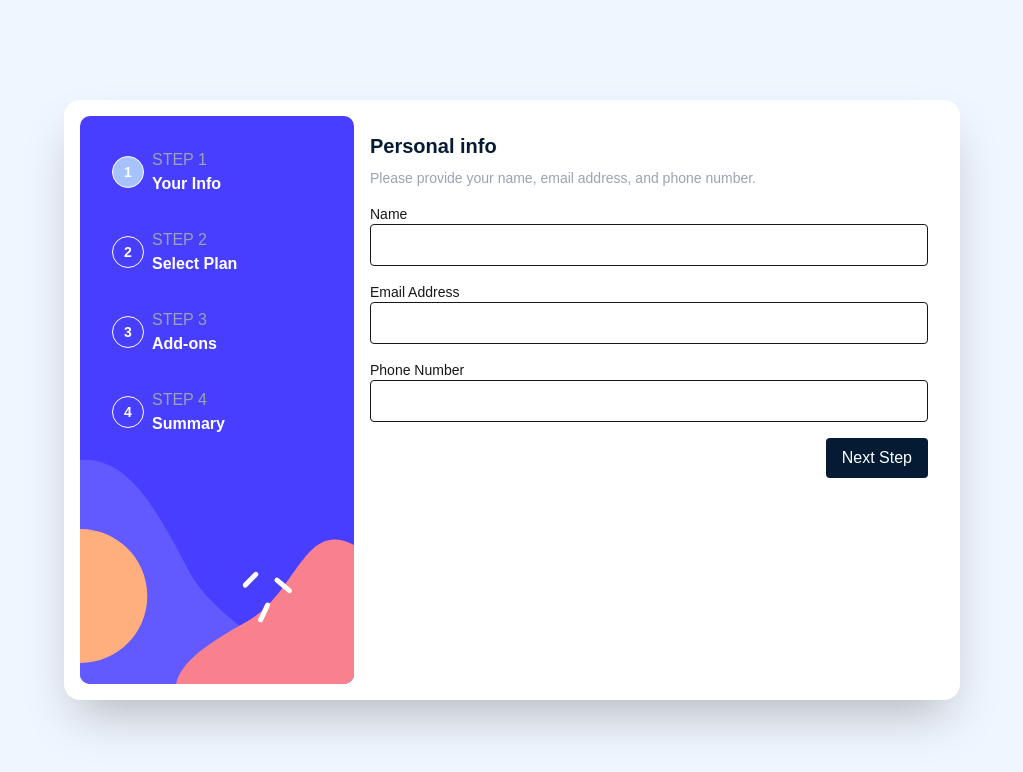
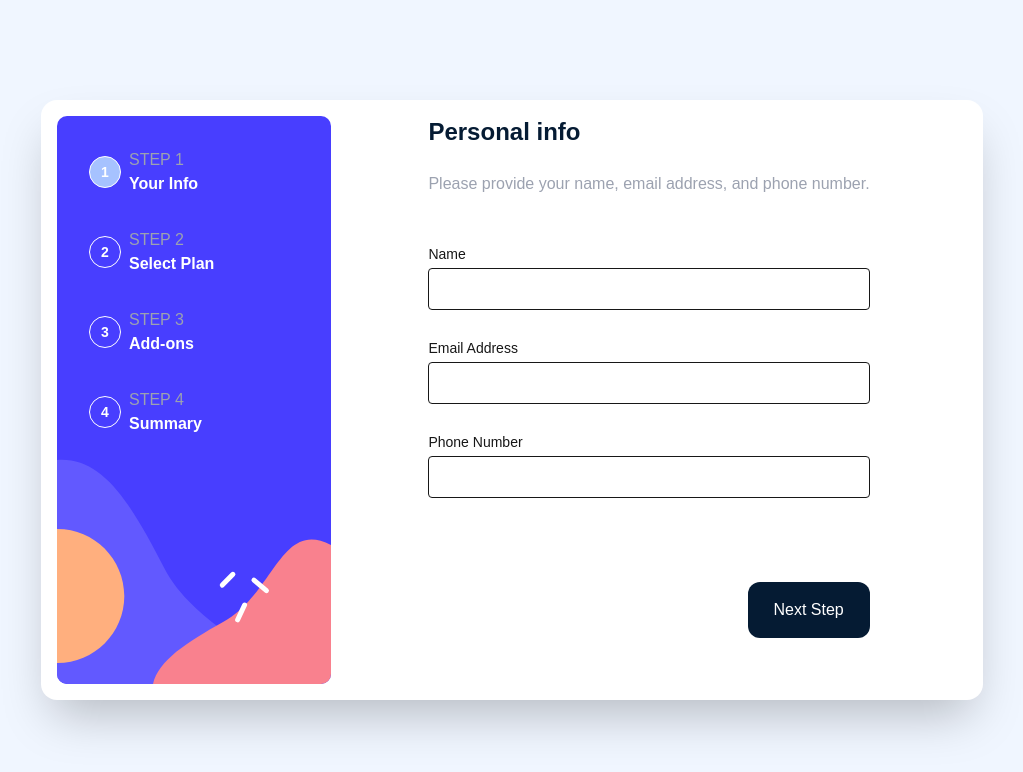
Before and after one commit to SheldonFam/FEM-Multi-Step-Form, a Next.js app in the folder multi-step-from/: page / in a window 1280 px wide. Shown: the top 772 px of the page, without its empty margins (128-1151 px from the left). Built offline with nearby package versions, Linux system fonts and the light colour scheme.

Commit message:
tweak form step 1 layout

```diff
--- a/multi-step-from/src/app/component/MultiStepForm.tsx
+++ b/multi-step-from/src/app/component/MultiStepForm.tsx
@@ -10,6 +10,9 @@ import StepFour from "./StepFour";
 import ThankYou from "./ThankYou";
 import Stepper from "./Stepper";
 import Image from "next/image";
+import { plans } from "./StepTwo"; // or wherever you move it to
+
+export type Plan = (typeof plans)[number]["name"];
 
 export type BillingType = "monthly" | "yearly";
 
@@ -17,7 +20,7 @@ export interface FormData {
   name: string;
   email: string;
   phone: string;
-  plan: "Arcade" | "Advanced" | "Pro";
+  plan: Plan;
   billing: BillingType;
   addons: string[];
 }
@@ -70,9 +73,9 @@ export default function MultiStepForm() {
 
   return (
     <div className="min-h-screen flex items-center justify-center bg-[#f0f6ff]">
-      <div className="flex bg-white rounded-2xl shadow-2xl overflow-hidden w-full max-w-4xl p-4 min-h-[600px]">
+      <div className="flex bg-white rounded-2xl shadow-2xl overflow-hidden w-full max-w-[942px] p-4 min-h-[600px]">
         <div className="relative bg-transparent min-w-[274px] flex flex-col justify-between">
-          <div className="absolute">
+          <div className="absolute h-full">
             <Image
               src="/images/bg-sidebar-desktop.svg"
               alt="sidebar background"
@@ -85,7 +88,7 @@ export default function MultiStepForm() {
             <Stepper currentStep={step} />
           </div>
         </div>
-        <div className="flex-1 flex justify-center p-4">
+        <div className="mx-auto">
           {!submitted && step === 1 && (
             <StepOne next={next} formData={formData} updateForm={updateForm} />
           )}
--- a/multi-step-from/src/app/component/StepOne.tsx
+++ b/multi-step-from/src/app/component/StepOne.tsx
@@ -11,11 +11,14 @@ interface Props {
 
 export default function StepOne({ next, formData, updateForm }: Props) {
   return (
-    <div className="w-full">
-      <h2 className="text-xl font-bold mb-2 text-[#051B33]">Personal info</h2>
-      <p className="text-sm text-[#9CA2B0] mb-4">
+    <div className="w-full flex flex-col gap-12">
+      <div className="flex flex-col gap-6">
+        <h2 className="text-2xl font-bold text-[#051B33]">Personal info</h2>
+        <p className="text-base text-[#9CA2B0]">
           Please provide your name, email address, and phone number.
         </p>
+      </div>
+
       <Formik
         initialValues={{
           name: formData.name,
@@ -36,50 +39,56 @@ export default function StepOne({ next, formData, updateForm }: Props) {
           next();
         }}
       >
-        <Form className="space-y-4">
+        <Form className="w-full flex flex-col gap-7">
           <div>
-            <label className="block text-sm font-medium">Name</label>
-            <Field
-              name="name"
-              type="text"
-              className="w-full border px-3 py-2 rounded"
-            />
+            <div className="flex justify-between items-center mb-1">
+              <label className="text-sm font-medium">Name</label>
               <ErrorMessage
                 name="name"
                 component="div"
                 className="text-red-500 text-sm"
               />
             </div>
-          <div>
-            <label className="block text-sm font-medium">Email Address</label>
             <Field
-              name="email"
-              type="email"
+              name="name"
+              type="text"
               className="w-full border px-3 py-2 rounded"
             />
+          </div>
+          <div>
+            <div className="flex justify-between items-center mb-1">
+              <label className="text-sm font-medium">Email Address</label>
               <ErrorMessage
                 name="email"
                 component="div"
                 className="text-red-500 text-sm"
               />
             </div>
-          <div>
-            <label className="block text-sm font-medium">Phone Number</label>
             <Field
-              name="phone"
-              type="text"
+              name="email"
+              type="email"
               className="w-full border px-3 py-2 rounded"
             />
+          </div>
+          <div>
+            <div className="flex justify-between items-center mb-1">
+              <label className="block text-sm font-medium">Phone Number</label>
               <ErrorMessage
                 name="phone"
                 component="div"
                 className="text-red-500 text-sm"
               />
             </div>
-          <div className="flex justify-end">
+            <Field
+              name="phone"
+              type="text"
+              className="w-full border px-3 py-2 rounded"
+            />
+          </div>
+          <div className="flex justify-end pt-14">
             <button
               type="submit"
-              className="bg-[#051B33] text-white px-4 py-2 rounded"
+              className="bg-[#051B33] text-white p-4 rounded-xl max-w-[122px] w-full cursor-pointer hover:bg-[#0A2A4D] transition duration-300"
             >
               Next Step
             </button>
--- a/multi-step-from/src/app/component/StepTwo.tsx
+++ b/multi-step-from/src/app/component/StepTwo.tsx
@@ -7,7 +7,7 @@ interface Props {
   updateForm: (data: Partial<FormData>) => void;
 }
 
-const plans = [
+export const plans = [
   {
     name: "Arcade",
     price: { monthly: 9, yearly: 90 },
```
Lines whose indentation alone changed are shown as unchanged.
